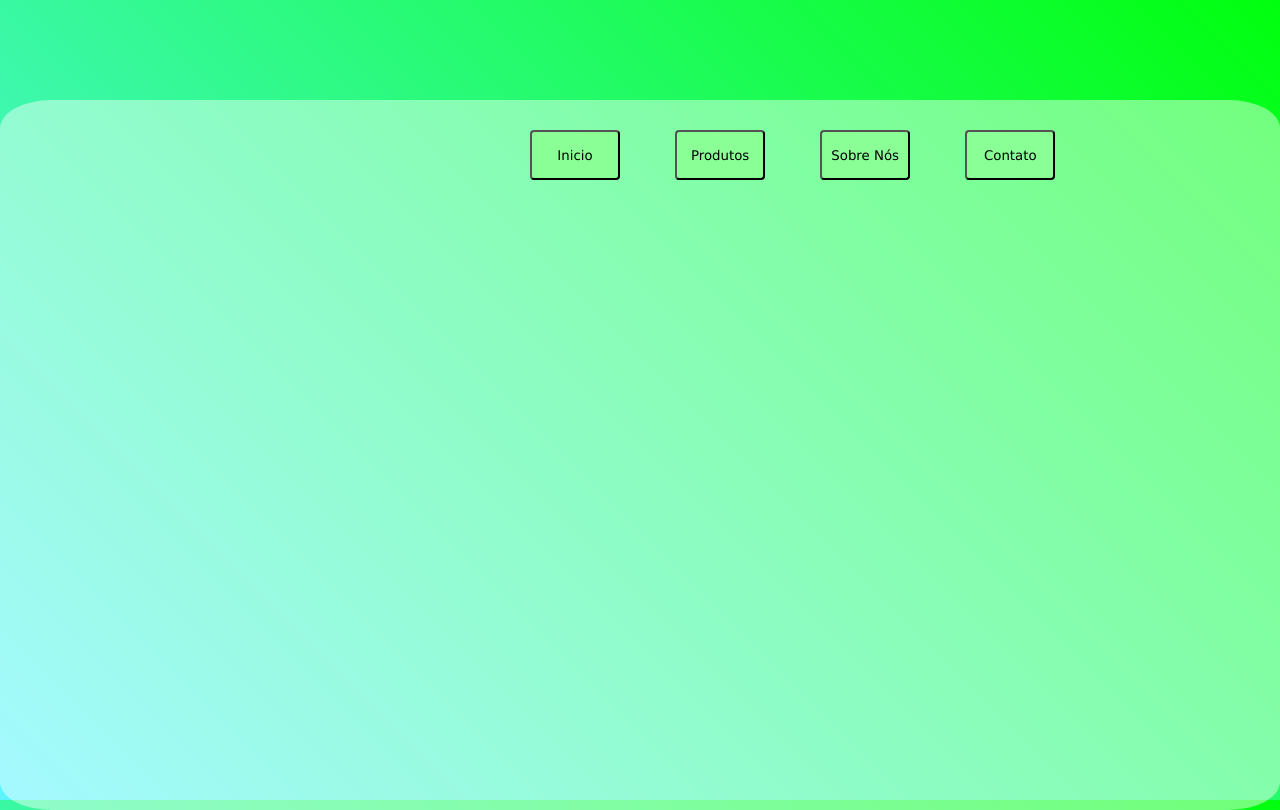
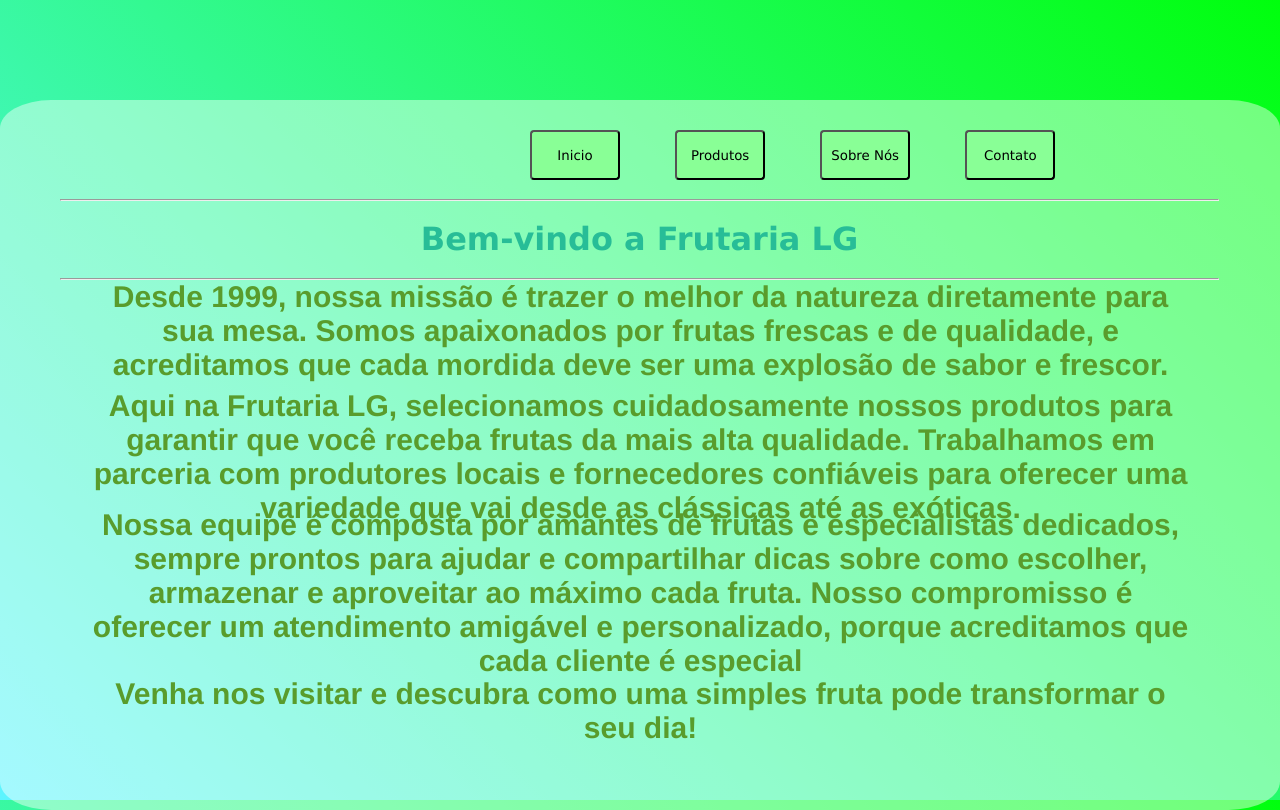
Before and after one commit to luizguicoelho/frontend, a plain HTML site: page frutariaLG/sobrenos.html in a window 1280 px wide. Drawn offline with Linux system fonts and the light colour scheme.

Commit message:
Add files via upload

```diff
--- a/frutariaLG/sobrenos.html
+++ b/frutariaLG/sobrenos.html
@@ -14,6 +14,21 @@
             <a href="sobrenos.html"><button class="f1">Sobre Nós</button></a>
             <a href="contato.html"><button class="f1">Contato</button></a>
             <br>
+            <br>
+            <div class="context">
+                <hr>
+                <br>
+                <h1 >Bem-vindo a Frutaria LG</h1>
+                <hr>
+                <h2 class="h15">Desde 1999, nossa missão é trazer o melhor da natureza diretamente para sua mesa. Somos apaixonados por frutas frescas e de qualidade, e acreditamos que cada mordida deve ser uma explosão de sabor e frescor.</h2>
+                <br>
+                <h2 class="h17">Aqui na Frutaria LG, selecionamos cuidadosamente nossos produtos para garantir que você receba frutas da mais alta qualidade. Trabalhamos em parceria com produtores locais e fornecedores confiáveis para oferecer uma variedade que vai desde as clássicas até as exóticas.
+                </h3>
+                <br>
+                <h2 class="h16">Nossa equipe é composta por amantes de frutas e especialistas dedicados, sempre prontos para ajudar e compartilhar dicas sobre como escolher, armazenar e aproveitar ao máximo cada fruta. Nosso compromisso é oferecer um atendimento amigável e personalizado, porque acreditamos que cada cliente é especial</h3>
+                <br>
+                <h2 class="h18">Venha nos visitar e descubra como uma simples fruta pode transformar o seu dia!</h3>
+            </div>
 
         </div>
 
--- a/frutariaLG/style.css
+++ b/frutariaLG/style.css
@@ -68,7 +68,58 @@ h1{
     left: 400px;
     color: rgb(39, 189, 151);
     border-radius: 10px;
+
 }
+
+
+.h15{
+    position: relative;
+    text-align: center;
+    left: 30px;
+    height: 90px;
+    width: clamp(200px, 95%, 1400px);
+    font-family:'Franklin Gothic Medium', 'Arial Narrow', Arial, sans-serif;
+    font-size: 30px ;
+    color:#599c2c ;
+
+}
+
+.h17{
+    position: relative;
+    text-align: center;
+    left: 30px;
+    height: 100px;
+    width: clamp(200px, 95%, 1400px);
+    font-family:'Franklin Gothic Medium', 'Arial Narrow', Arial, sans-serif;
+    font-size: 30px;
+    color:#599c2c ;
+
+}
+
+.h18{
+    position: relative;
+    text-align: center;
+    left: 30px;
+    height: 100px;
+    width: clamp(200px, 95%, 1400px);
+    font-family:'Franklin Gothic Medium', 'Arial Narrow', Arial, sans-serif;
+    font-size: 30px;
+    color:#599c2c ;
+}
+
+.h16{
+    position: relative;
+    text-align: center;
+    left: 30px;
+    height: 150px;
+    width: clamp(200px, 95%, 1400px);
+    font-family:'Franklin Gothic Medium', 'Arial Narrow', Arial, sans-serif;
+    font-size: 30px;
+    color:#599c2c;
+}
+
+
+
 
 a{
     position: relative;
@@ -191,6 +242,16 @@ a:hover{
     margin-left: 1100px;
 }
 
+.context{
+
+    position: relative;
+    text-align: center;
+    left: 30px;
+    height: 50px;
+    width: clamp(200px, 95%, 1400px);
+
+}
+
 .label-floatl{
     position: relative;
     padding-top: 103px;
```
Also changed, not shown: frutariaLG/contato.html (+3 -2 lines), frutariaLG/produto.html (+1 -0 lines).
